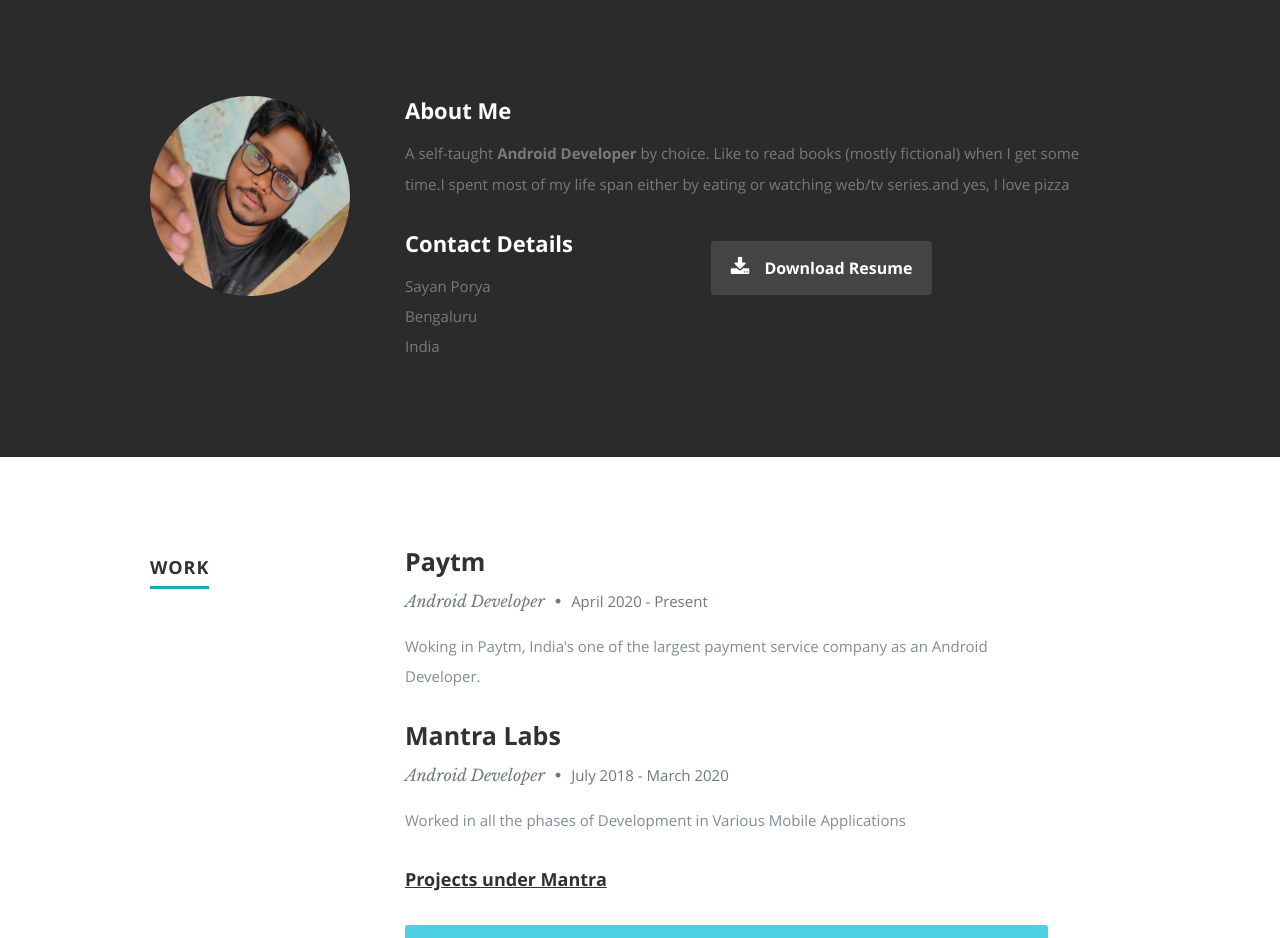
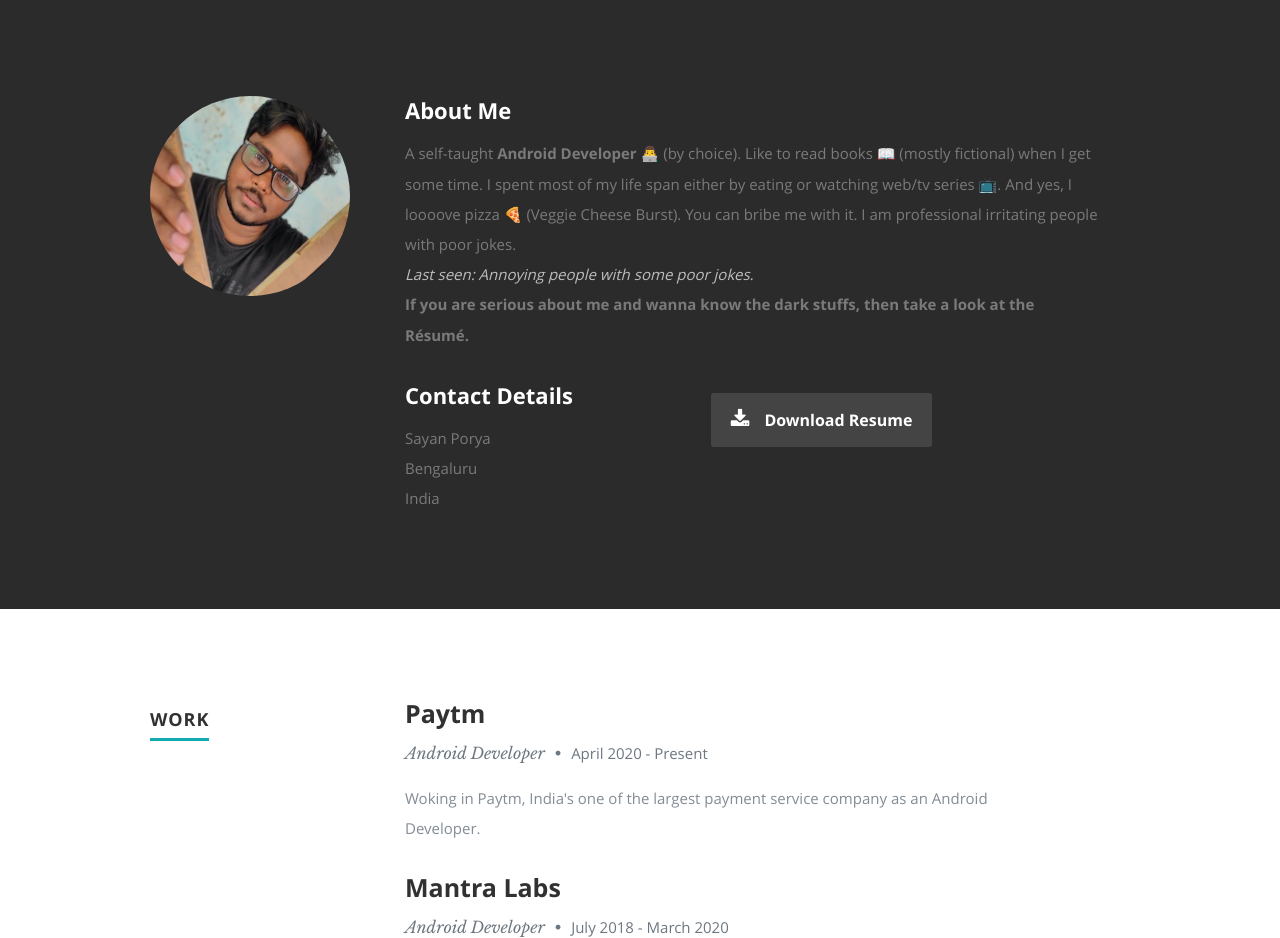
Before and after one commit to eco4ndly/eco4ndly.github.io, a plain HTML site: page index.html in a window 1280 px wide. Shown: the part 800-1738 px from the top of the page. Drawn offline with nearby package versions, Linux system fonts and the light colour scheme; a script that the page names is missing.

Commit message:
Updated about me with some interesting stuffs, really interesting

```diff
--- a/css/default.css
+++ b/css/default.css
@@ -847,3 +847,10 @@ properly.
   overflow: hidden;
   transition: max-height 0.2s ease-out;
 }
+
+.whiteText {
+   color: #bdbdbd
+}
+.greyText {
+   color: #f5f5f5;
+}
--- a/index.html
+++ b/index.html
@@ -105,8 +105,11 @@
             <h2>About Me</h2>
 
             <p>
-               A self-taught <b>Android Developer</b> by choice. Like to read books (mostly fictional) when I get some
-               time.I spent most of my life span either by eating or watching web/tv series.and yes, I love pizza
+               A self-taught <b>Android Developer</b> 👨‍💻 (by choice). Like to read books 📖 (mostly fictional) when I get some
+               time. I spent most of my life span either by eating or watching web/tv series 📺. And yes, I loooove pizza 🍕 (Veggie Cheese Burst). You can bribe me with it.
+               I am professional irritating people with poor jokes.<br>
+               <i class="whiteText">Last seen: Annoying people with some poor jokes.</i><br>
+               <b>If you are serious about me and wanna know the dark stuffs, then take a look at the Résumé.</b>
             </p>
 
             <div class="row">
```
